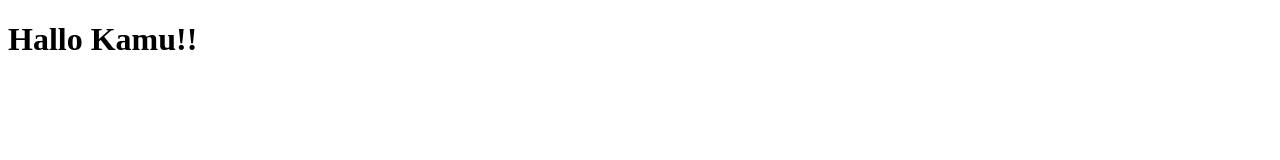
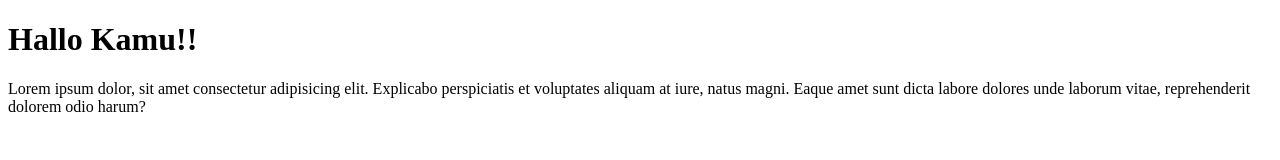
Before and after one commit to jessiropa/learn-git, a plain HTML site: page index.html in a window 1280 px wide. Drawn offline with Linux system fonts and the light colour scheme.

Commit message:
menambahkan paragraf

```diff
--- a/index.html
+++ b/index.html
@@ -8,5 +8,6 @@
 </head>
 <body>
     <h1>Hallo Kamu!!</h1>
+    <p>Lorem ipsum dolor, sit amet consectetur adipisicing elit. Explicabo perspiciatis et voluptates aliquam at iure, natus magni. Eaque amet sunt dicta labore dolores unde laborum vitae, reprehenderit dolorem odio harum?</p>
 </body>
 </html>
```
